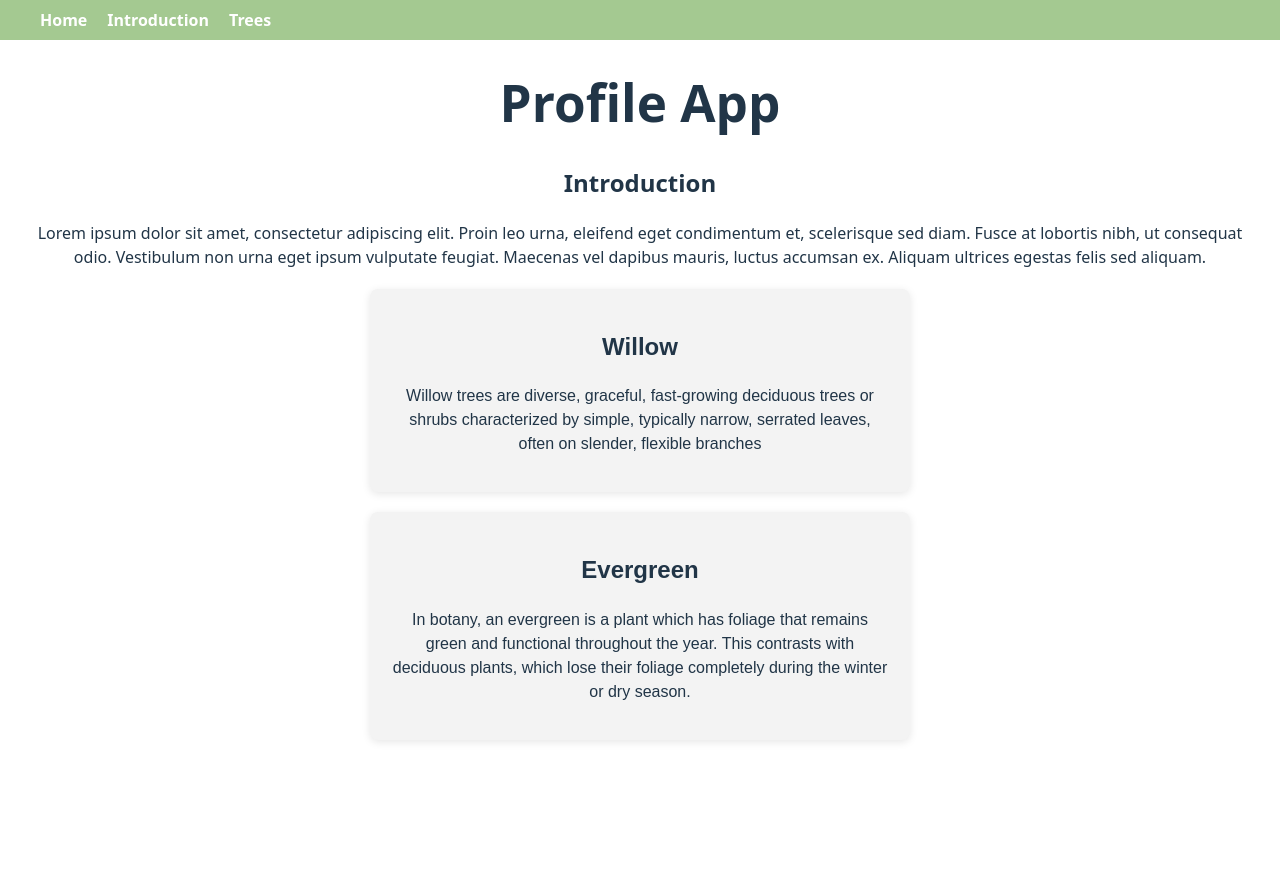
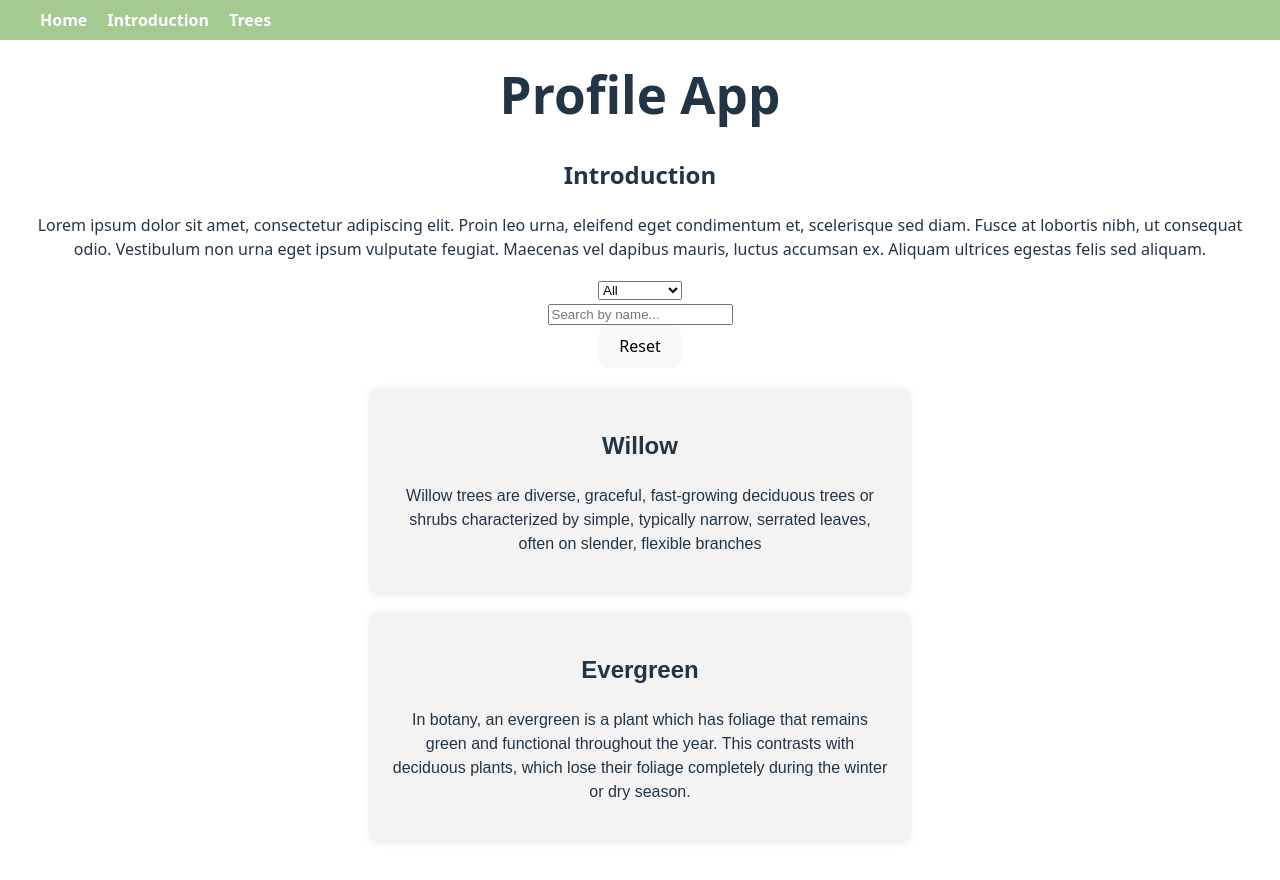
Before and after one commit to aliciafm42/Lab11, a React (Vite) app: page / in a window 1280 px wide. Shown: the top 880 px of the page. Before the commit the page ends 800 px from the top, so only its background shows below. Built offline with nearby package versions, Linux system fonts and the light colour scheme.

Commit message:
12:20 250911

```diff
--- a/src/App.jsx
+++ b/src/App.jsx
@@ -3,27 +3,70 @@ import './App.css'
 import Header from './Header.jsx'
 import Introduction from './Introduction.jsx'
 import Card from './Card.jsx'
-import Wrapper from './Wrapper.jsx' // import your new wrapper
+import Wrapper from './Wrapper.jsx'
+import FilterDropdown from "./FilterDropdown.jsx"
+import SearchBox from "./SearchBox.jsx"
+import ResetButton from "./ResetButton.jsx"
 
 function App() {
+  // Card data
+  const cardData = [
+    {
+      title: "Willow",
+      description:
+        "Willow trees are diverse, graceful, fast-growing deciduous trees or shrubs characterized by simple, typically narrow, serrated leaves, often on slender, flexible branches",
+    },
+    {
+      title: "Evergreen",
+      description:
+        "In botany, an evergreen is a plant which has foliage that remains green and functional throughout the year. This contrasts with deciduous plants, which lose their foliage completely during the winter or dry season.",
+    },
+  ]
+
+  // State for filter + search
+  const [filter, setFilter] = useState("")
+  const [search, setSearch] = useState("")
+
+  // Filter + search logic
+  const filteredCards = cardData.filter((card) => {
+    const matchesFilter = filter ? card.title === filter : true
+    const matchesSearch = card.title.toLowerCase().includes(search.toLowerCase())
+    return matchesFilter && matchesSearch
+  })
+
+  // Reset button handler
+  const handleReset = () => {
+    setFilter("")
+    setSearch("")
+  }
+
   return (
     <>
       <Header />
       <h1>Profile App</h1>
       <Introduction />
 
+      <div className="controls">
+        <FilterDropdown
+          filter={filter}
+          setFilter={setFilter}
+          options={cardData.map((c) => c.title)}
+        />
+        <SearchBox search={search} setSearch={setSearch} />
+        <ResetButton onReset={handleReset} />
+      </div>
+
       <Wrapper>
-        <Card
-          title="Willow"
-          description="Willow trees are diverse, graceful, fast-growing deciduous trees or shrubs characterized by simple, typically narrow, serrated leaves, often on slender, flexible branches"
-        />
-        <Card
-          title="Evergreen"
-          description="In botany, an evergreen is a plant which has foliage that remains green and functional throughout the year. This contrasts with deciduous plants, which lose their foliage completely during the winter or dry season."
-        />
+        {filteredCards.map((card) => (
+          <Card
+            key={card.title}
+            title={card.title}
+            description={card.description}
+          />
+        ))}
       </Wrapper>
     </>
   )
 }
 
-export default App;
+export default App
--- /dev/null
+++ b/src/FilterDropdown.jsx
@@ -0,0 +1,14 @@
+const FilterDropdown = ({ filter, setFilter, options }) => (
+  <div className="filter-dropdown">
+    <select value={filter} onChange={(e) => setFilter(e.target.value)}>
+      <option value="">All</option>
+      {options.map((option) => (
+        <option key={option} value={option}>
+          {option}
+        </option>
+      ))}
+    </select>
+  </div>
+);
+
+export default FilterDropdown;
--- /dev/null
+++ b/src/ResetButton.jsx
@@ -0,0 +1,7 @@
+const ResetButton = ({ onReset }) => (
+  <div className="reset-button">
+    <button onClick={onReset}>Reset</button>
+  </div>
+);
+
+export default ResetButton;
--- /dev/null
+++ b/src/SearchBox.jsx
@@ -0,0 +1,12 @@
+const SearchBox = ({ search, setSearch }) => (
+  <div className="search-box">
+    <input
+      type="text"
+      placeholder="Search by name..."
+      value={search}
+      onChange={(e) => setSearch(e.target.value)}
+    />
+  </div>
+);
+
+export default SearchBox;
```
